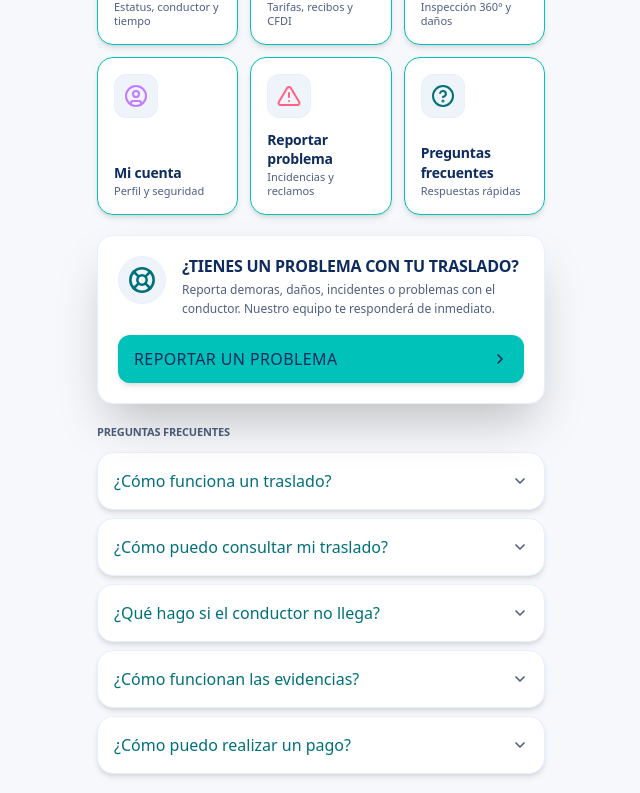
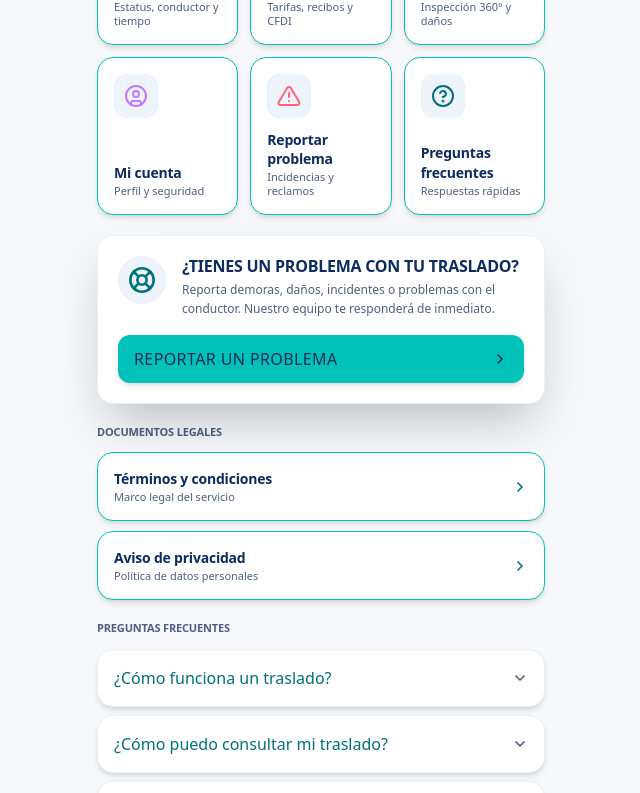
Before and after one commit to ruumruummx-code/ruum_ecosistema, a Next.js app in the folder apps/app-usuario/: page /soporte in a window 1280 px wide. Shown: the part 441-1234 px from the top of the page, without its empty margins (319-959 px from the left). Built offline with nearby package versions, Linux system fonts and the light colour scheme; no server answers.

Commit message:
refactor: flujo de validación usuario

```diff
--- a/apps/app-usuario/src/app/mis-viajes/MisViajesCliente.tsx
+++ b/apps/app-usuario/src/app/mis-viajes/MisViajesCliente.tsx
@@ -513,10 +513,25 @@ export function MisTrasladosCliente({
                   <div><p className="user-v2-caption user-v2-muted">Tarifa</p><p className="text-xl font-bold text-[var(--user-color-brand-dark)]">{moneda(pasaporte.precio_final ?? pasaporte.precio_cotizado)}</p></div>
                 </div>
 
-                <Link href={urlViaje} className="user-v2-secondary-button mt-5 flex items-center justify-between px-4">
-                  <span>{esPagoPendiente ? "Completar pago" : "Ver detalles del traslado"}</span>
-                  <IconoChevron />
-                </Link>
+                <div className="mt-5 flex flex-col gap-3 sm:flex-row">
+                  <Link href={urlViaje} className="user-v2-secondary-button flex flex-1 items-center justify-between px-4">
+                    <span>{esPagoPendiente ? "Completar pago" : "Ver detalles del traslado"}</span>
+                    <IconoChevron />
+                  </Link>
+                  {pasaporte.traslado_id && (
+                    <Link
+                      href={`/pasaporte?traslado=${pasaporte.traslado_id}`}
+                      className="user-v2-ghost-button flex items-center justify-center gap-2 px-4"
+                      aria-label={`Ver pasaporte digital del traslado ${vehiculoNombre(pasaporte)}`}
+                    >
+                      <svg className="size-5 shrink-0" viewBox="0 0 24 24" fill="none" stroke="currentColor" strokeWidth="2" strokeLinecap="round" strokeLinejoin="round" aria-hidden="true">
+                        <path d="M4 19.5A2.5 2.5 0 0 1 6.5 17H20" />
+                        <path d="M6.5 2H20v20H6.5A2.5 2.5 0 0 1 4 19.5v-15A2.5 2.5 0 0 1 6.5 2z" />
+                      </svg>
+                      <span>Pasaporte digital</span>
+                    </Link>
+                  )}
+                </div>
               </article>
             );
           })
--- a/apps/app-usuario/src/app/soporte/SoporteCliente.tsx
+++ b/apps/app-usuario/src/app/soporte/SoporteCliente.tsx
@@ -450,7 +450,44 @@ export function SoporteCliente({
         </div>
       </section>
 
-      {/* 6. Sección: PREGUNTAS FRECUENTES (Acordeón) */}
+      {/* 6. Sección: Documentos legales */}
+      <section className="space-y-3">
+        <h2 className="font-display text-[11px] font-bold uppercase tracking-wider text-[#64748B]">
+          Documentos legales
+        </h2>
+        <div className="grid grid-cols-1 gap-2.5">
+          <Link
+            href="/cuenta/legal"
+            className="group flex items-center justify-between rounded-2xl border border-[#1C2A3E] bg-[#0A1220]/95 p-4 shadow-md transition hover:border-[#FFC400]/40 hover:bg-[#0D182A]"
+          >
+            <div>
+              <h3 className="font-display text-xs sm:text-sm font-bold text-white leading-snug">
+                Términos y condiciones
+              </h3>
+              <p className="font-body text-[11px] text-[#8E9CAE] mt-0.5 leading-tight">
+                Marco legal del servicio
+              </p>
+            </div>
+            <IconoChevron className="size-4 shrink-0 text-[#8E9CAE] transition group-hover:text-[#FFC400]" />
+          </Link>
+          <Link
+            href="/cuenta/legal"
+            className="group flex items-center justify-between rounded-2xl border border-[#1C2A3E] bg-[#0A1220]/95 p-4 shadow-md transition hover:border-[#FFC400]/40 hover:bg-[#0D182A]"
+          >
+            <div>
+              <h3 className="font-display text-xs sm:text-sm font-bold text-white leading-snug">
+                Aviso de privacidad
+              </h3>
+              <p className="font-body text-[11px] text-[#8E9CAE] mt-0.5 leading-tight">
+                Política de datos personales
+              </p>
+            </div>
+            <IconoChevron className="size-4 shrink-0 text-[#8E9CAE] transition group-hover:text-[#FFC400]" />
+          </Link>
+        </div>
+      </section>
+
+      {/* 7. Sección: PREGUNTAS FRECUENTES (Acordeón) */}
       <section id="faqs" className="space-y-3">
         <h2 className="font-display text-[11px] font-bold uppercase tracking-wider text-[#64748B]">
           Preguntas frecuentes
--- a/apps/app-usuario/src/app/viajes/[id]/page.tsx
+++ b/apps/app-usuario/src/app/viajes/[id]/page.tsx
@@ -66,6 +66,8 @@ type Vehiculo = Pick<
   | "marca"
   | "modelo"
   | "anio"
+  | "vin"
+  | "condicion"
   | "tiene_tarjeta_circulacion"
   | "tiene_verificacion"
   | "tiene_placas"
@@ -73,7 +75,7 @@ type Vehiculo = Pick<
 >;
 type Conductor = Pick<
   Database["public"]["Tables"]["conductores"]["Row"],
-  "id" | "nombre" | "estado" | "nivel_operativo_vigente" | "calificacion_promedio" | "traslados_completados"
+  "id" | "nombre" | "estado" | "nivel_operativo_vigente" | "calificacion_promedio" | "traslados_completados" | "foto_perfil_url"
 >;
 type FotoEvidencia = Database["public"]["Tables"]["evidencia_fotos"]["Row"];
 type FotoEvidenciaVisual = FotoEvidenciaConUrlVisual<FotoEvidencia>;
@@ -89,17 +91,16 @@ type EstadoTraslado = Database["public"]["Enums"]["estado_traslado"];
 
 const LINEA_TIEMPO: { estado: EstadoTraslado; etiqueta: string }[] = [
   { estado: "solicitud_creada", etiqueta: "Solicitud creada" },
-  { estado: "servicio_confirmado", etiqueta: "Solicitud aceptada por operación" },
+  { estado: "cotizacion_generada", etiqueta: "Tarifa asignada" },
+  { estado: "pago_completado", etiqueta: "Pago realizado" },
   { estado: "conductor_asignado", etiqueta: "Conductor asignado" },
-  { estado: "conductor_en_camino_al_origen", etiqueta: "Conductor en camino" },
-  { estado: "vehiculo_recibido", etiqueta: "Vehículo recibido" },
-  { estado: "evidencia_inicial_completada", etiqueta: "Evidencia inicial cargada" },
-  { estado: "traslado_en_curso", etiqueta: "Traslado iniciado" },
-  { estado: "incidencia_reportada", etiqueta: "Traslado en curso" },
-  { estado: "llegada_a_destino", etiqueta: "Vehículo en destino" },
-  { estado: "evidencia_final_completada", etiqueta: "Evidencia final cargada" },
+  { estado: "conductor_en_camino_al_origen", etiqueta: "Conductor en camino al origen" },
+  { estado: "vehiculo_recibido", etiqueta: "Vehículo localizado" },
+  { estado: "evidencia_inicial_completada", etiqueta: "Check inicial cargado" },
+  { estado: "traslado_en_curso", etiqueta: "En camino al destino" },
+  { estado: "evidencia_final_completada", etiqueta: "Check final cargado" },
   { estado: "entrega_confirmada", etiqueta: "Entrega confirmada" },
-  { estado: "servicio_cerrado", etiqueta: "Viaje finalizado" }
+  { estado: "servicio_cerrado", etiqueta: "Traslado finalizado" }
 ];
 
 const ORDEN_ESTADOS: EstadoTraslado[] = [
@@ -908,9 +909,14 @@ export default async function PaginaTraslado({ params }: { params: Promise<{ id:
 
             <AcordeonPasaporte titulo="Conductor asignado" descripcion="Identidad, certificación y canal autorizado.">
               <div className="flex items-center gap-4">
-                <div className="flex size-16 shrink-0 items-center justify-center rounded-full bg-ink font-display text-xl text-mist">
-                  {iniciales(conductor?.nombre ?? pasaporte.conductor_nombre)}
-                </div>
+                {conductor?.foto_perfil_url ? (
+                  // eslint-disable-next-line @next/next/no-img-element -- URL de fotografía del conductor
+                  <img src={conductor.foto_perfil_url} alt={`Fotografía de ${conductor?.nombre ?? pasaporte.conductor_nombre ?? "conductor"}`} className="size-16 shrink-0 rounded-full border border-ink/15 object-cover" />
+                ) : (
+                  <div className="flex size-16 shrink-0 items-center justify-center rounded-full bg-ink font-display text-xl text-mist">
+                    {iniciales(conductor?.nombre ?? pasaporte.conductor_nombre)}
+                  </div>
+                )}
                 <div>
                   <p className="font-body text-base font-semibold">{conductor?.nombre ?? pasaporte.conductor_nombre ?? "Por asignar"}</p>
                   <p className="mt-1 font-body text-sm text-ink/55">
@@ -947,6 +953,8 @@ export default async function PaginaTraslado({ params }: { params: Promise<{ id:
                       : null
                   }
                 />
+                <Dato etiqueta="VIN" valor={vehiculo?.vin ?? pasaporte.vehiculo_vin} />
+                <Dato etiqueta="Condición" valor={vehiculo?.condicion ?? pasaporte.vehiculo_condicion} />
               </dl>
               <div className="mt-5 grid gap-2 font-body text-sm">
                 {[
--- a/packages/api/src/transfers/pasaporte.ts
+++ b/packages/api/src/transfers/pasaporte.ts
@@ -38,6 +38,8 @@ export type VehiculoTraslado = Pick<
   | "marca"
   | "modelo"
   | "anio"
+  | "vin"
+  | "condicion"
   | "tiene_tarjeta_circulacion"
   | "tiene_verificacion"
   | "tiene_placas"
@@ -46,7 +48,7 @@ export type VehiculoTraslado = Pick<
 
 export type ConductorTraslado = Pick<
   ConductorRow,
-  "id" | "nombre" | "estado" | "nivel_operativo_vigente" | "calificacion_promedio" | "traslados_completados"
+  "id" | "nombre" | "estado" | "nivel_operativo_vigente" | "calificacion_promedio" | "traslados_completados" | "foto_perfil_url"
 >;
 
 export type ReclamoTraslado = Pick<
@@ -108,7 +110,7 @@ export function obtenerVehiculoTraslado(
     cliente
       .from("vehiculos")
       .select(
-        "tipo, marca, modelo, anio, tiene_tarjeta_circulacion, tiene_verificacion, tiene_placas, puede_circular_rodando"
+        "tipo, marca, modelo, anio, vin, condicion, tiene_tarjeta_circulacion, tiene_verificacion, tiene_placas, puede_circular_rodando"
       )
       .eq("id", vehiculoId)
       .maybeSingle()
@@ -123,7 +125,7 @@ export function obtenerConductorTraslado(
   return uno(
     cliente
       .from("conductores")
-      .select("id, nombre, estado, nivel_operativo_vigente, calificacion_promedio, traslados_completados")
+      .select("id, nombre, estado, nivel_operativo_vigente, calificacion_promedio, traslados_completados, foto_perfil_url")
       .eq("id", conductorId)
       .maybeSingle()
   );
```
Also changed, not shown: package.json (+6 -1 lines), 2 other files (tests, documents, lock files or other folders).
